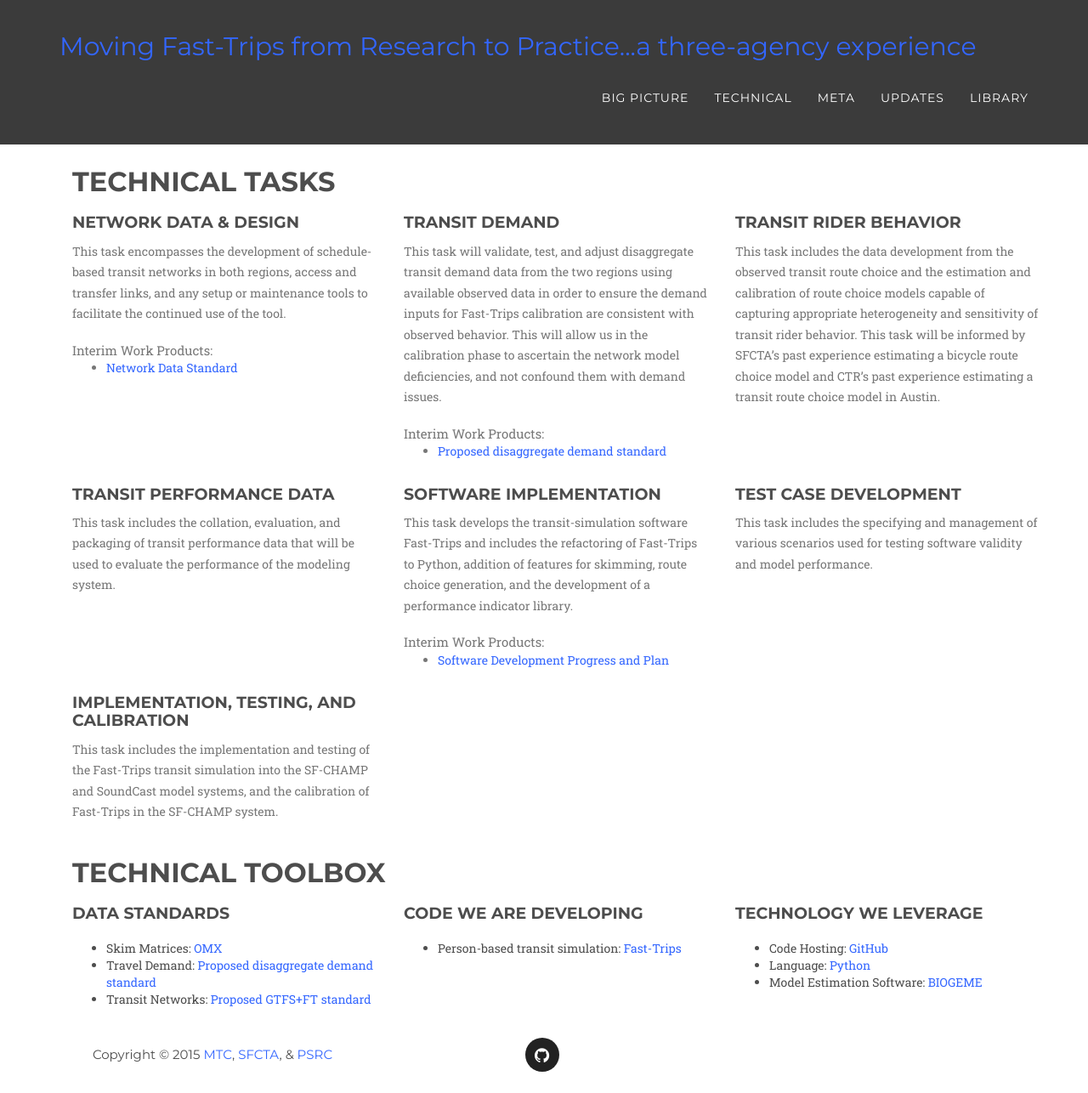
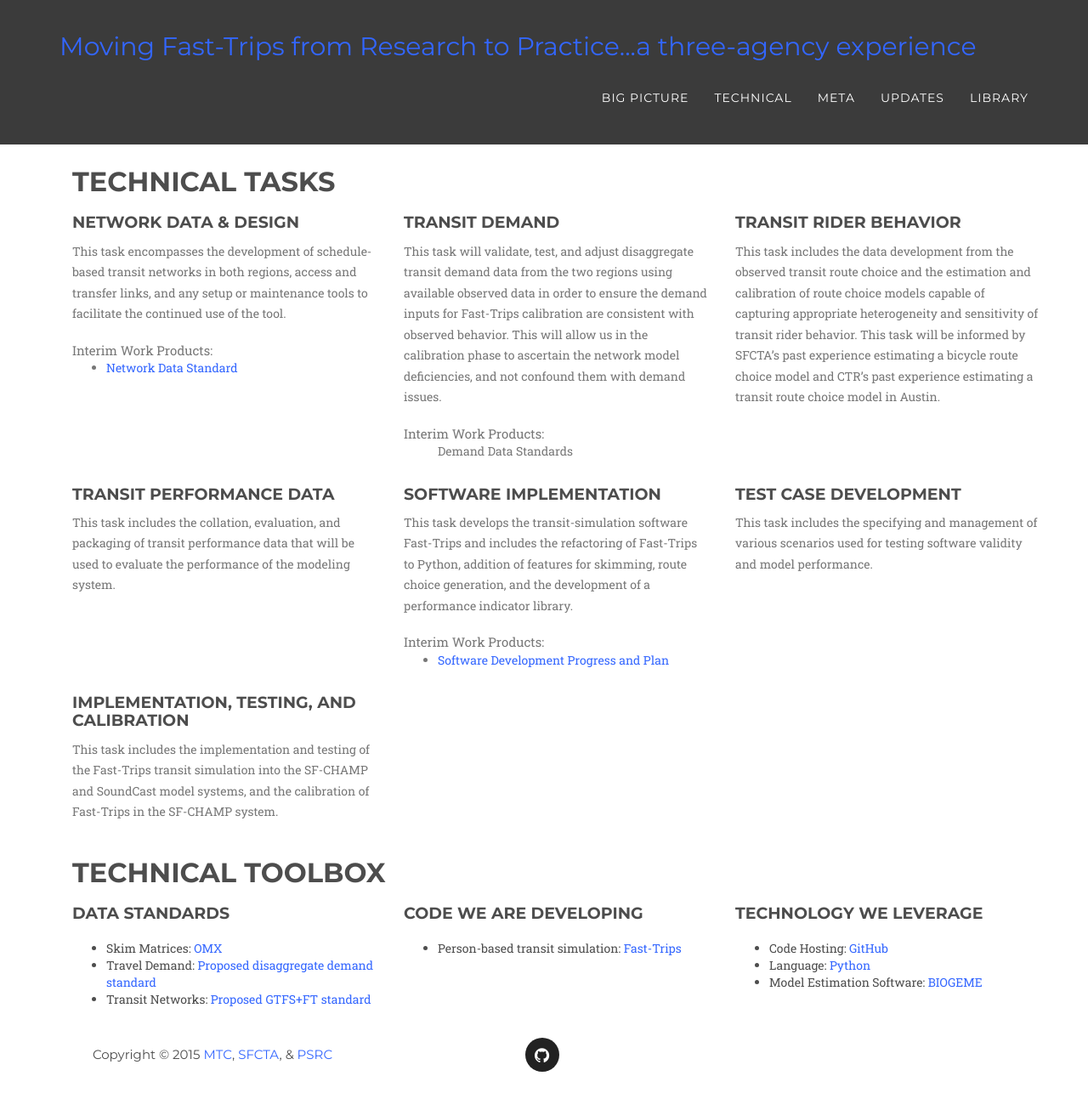
Before and after one commit to BayAreaMetro/fast-trips-project, a Jekyll site: the page built from technical/index.html, in a window 1280 px wide and 1286 px high. Shown: the whole window at 85% size. Built offline with Jekyll 4.4.1, drawn with Linux system fonts in a browser that asks for light colours; some web fonts are replaced.

Commit message:
Add demand data standards github repo

```diff
--- a/technical/index.html
+++ b/technical/index.html
@@ -44,7 +44,7 @@
 			</p>
 			<div class="text-muted">Interim Work Products:
 			<ul>
-			   <li><a href="{{ site.baseurl }}/library/T3-TransitDemandData-WorkingCopy-July2015.pdf">Proposed disaggregate demand standard</a></li>
+			   <li<a href="http://github.com/osplanning-data-standards/dyno-demand">Demand Data Standards</a></li>
 			</ul>
 			</div>
 		</div>
```
